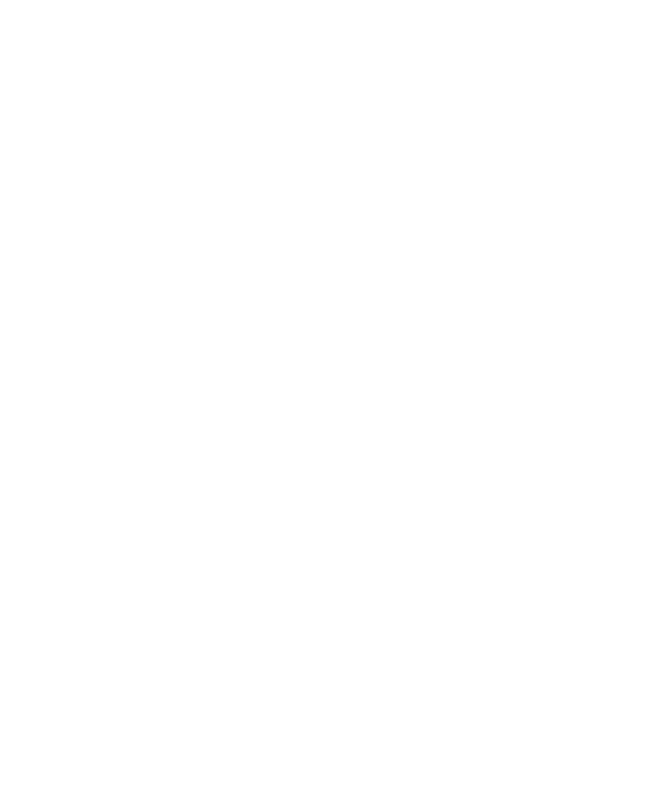
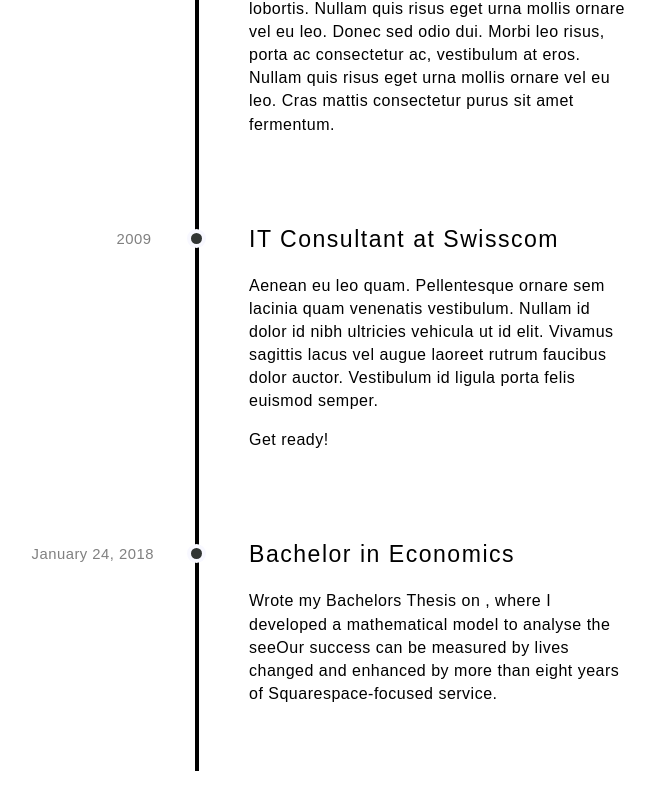
Before and after one commit to timohe/personalPage, a React (Create React App) app: page / in a window 1280 px wide. Shown: the part 1255-2064 px from the top of the page, without its empty margins (201-856 px from the left). Before the commit the page ends 817 px from the top, so only its background shows below. Built offline with nearby package versions, Linux system fonts and the light colour scheme; no server answers.

Commit message:
add timeline, add icon to weather v1

```diff
--- a/src/App.js
+++ b/src/App.js
@@ -1,8 +1,10 @@
 import React, { Component } from 'react';
 import Welcome from './components/Welcome';
 import NavBar from './components/NavBar';
-import Projects from './components/Projects'
+import Projects from './components/Projects';
+import Timeline from './components/Timeline'
 import './App.css';
+import './css/timeline.css';
 
 class App extends Component {
   render() {
@@ -12,6 +14,8 @@
       <Welcome />
       <h2 className="heading" id="projects">PROJECTS</h2>
       <Projects />
+      <h2 className="heading" id="timeline">TIMELINE</h2>
+      <Timeline />
       </div>
     );
   }
--- /dev/null
+++ b/src/components/Timeline.js
@@ -0,0 +1,31 @@
+import React, { Component } from 'react';
+
+class Timeline extends Component {
+  render() {
+    return (
+		<div id="content">
+
+		<ul class="timeline">
+		  <li class="event" data-date="2016-2018">
+			<h3>Cofounder and CTO of Flink</h3>
+			<p>As the CTO of Helvetia, I managed the  </p>
+		  </li>
+		  <li class="event" data-date="2015-2019">
+			<h3>Masters in Informatics at University of Zurich</h3>
+			<p>I am currently doing my MSC in Informatics. My interest lie on Sed posuere consectetur est at lobortis. Nullam quis risus eget urna mollis ornare vel eu leo. Donec sed odio dui. Morbi leo risus, porta ac consectetur ac, vestibulum at eros. Nullam quis risus eget urna mollis ornare vel eu leo. Cras mattis consectetur purus sit amet fermentum.</p>
+		  </li>
+		  <li class="event" data-date="2009">
+			<h3>IT Consultant at Swisscom</h3>
+			<p>Aenean eu leo quam. Pellentesque ornare sem lacinia quam venenatis vestibulum. Nullam id dolor id nibh ultricies vehicula ut id elit. Vivamus sagittis lacus vel augue laoreet rutrum faucibus dolor auctor. Vestibulum id ligula porta felis euismod semper.</p> <p>Get ready!</p>
+		  </li>
+		  <li class="event" data-date="January 24, 2018">
+			<h3>Bachelor in Economics</h3>
+			<p>Wrote my Bachelors Thesis on , where I developed a mathematical model to analyse the seeOur success can be measured by lives changed and enhanced by more than eight years of Squarespace-focused service.</p>
+		  </li>
+		</ul>
+	  </div>
+    );
+  }
+}
+
+export default Timeline;
--- a/src/components/Welcome.js
+++ b/src/components/Welcome.js
@@ -8,6 +8,7 @@
     super()
     this.state = {
       currentWeather: "Not set yet",
+      weatherIcon: "fa fa-cloud",
     };
   }
 
@@ -20,15 +21,20 @@
   }
 
   formatCurrentWeather (currentWeather) {
-    return currentWeather.toLowerCase()
+    // if (currentWeather === "mostly cloudy") {
+    //   this.setState({weatherIcon: "fas fa-cloud i-hov"})
+    // }
+    // if (currentWeather === "sunny") {
+    //   this.setState({weatherIcon: "fas fa-sun i-hov"})
+    // }
+    return currentWeather
   }
-
 
   render() {
     return (
       <div className="Welcome section">
 
-        <h1 className="welcome-intro"><strong>Timo Hegnauer</strong> is a <strong>student </strong>&<strong> tech-enthusiast</strong> living in {this.formatCurrentWeather(this.state.currentWeather)} Zurich
+        <h1 className="welcome-intro"><strong>Timo Hegnauer</strong> is a <strong>student </strong>&<strong> tech-enthusiast</strong> living in {this.formatCurrentWeather(this.state.currentWeather.toLowerCase())} Zurich <i className={this.state.weatherIcon} aria-hidden="true"/>
         <br/>
         <br/>
           <a href="https://linkedin.com/in/timohegnauer" target="_blank" rel="noopener noreferrer"><i className="fa fa-linkedin i-hov" aria-hidden="true"/></a>
--- /dev/null
+++ b/src/css/timeline.css
@@ -0,0 +1,73 @@
+/* Import */
+/* Variables */
+/* Base */
+
+#content {
+  margin-top: 50px;
+  text-align: center;
+}
+/* Timeline */
+.timeline {
+  border-left: 4px solid black;
+  border-bottom-right-radius: 4px;
+  border-top-right-radius: 4px;
+  color: black;
+  font-family: 'Chivo', sans-serif;
+  margin: 50px auto;
+  letter-spacing: 0.5px;
+  position: relative;
+  line-height: 1.4em;
+  font-size: 1.03em;
+  padding: 50px;
+  list-style: none;
+  text-align: left;
+  font-weight: 100;
+  max-width: 30%;
+}
+.timeline h1 {
+  letter-spacing: 1.5px;
+  font-weight: 100;
+  font-size: 1.4em;
+}
+.timeline h2,
+.timeline h3 {
+  letter-spacing: 1.5px;
+  font-weight: 400;
+  font-size: 1.4em;
+}
+.timeline .event {
+  border-bottom: 1px dashed rgba(255, 255, 255, 0.1);
+  padding-bottom: 25px;
+  margin-bottom: 50px;
+  position: relative;
+}
+.timeline .event:last-of-type {
+  padding-bottom: 0;
+  margin-bottom: 0;
+  border: none;
+}
+.timeline .event:before,
+.timeline .event:after {
+  position: absolute;
+  display: block;
+  top: 0;
+}
+.timeline .event:before {
+  left: -217.5px;
+  color: grey;
+  content: attr(data-date);
+  text-align: right;
+  font-weight: 100;
+  font-size: 0.9em;
+  min-width: 120px;
+}
+.timeline .event:after {
+  box-shadow: 0 0 0 4px ghostwhite;
+  left: -57.85px;
+  background: #313534;
+  border-radius: 50%;
+  height: 11px;
+  width: 11px;
+  content: "";
+  top: 5px;
+}
```
